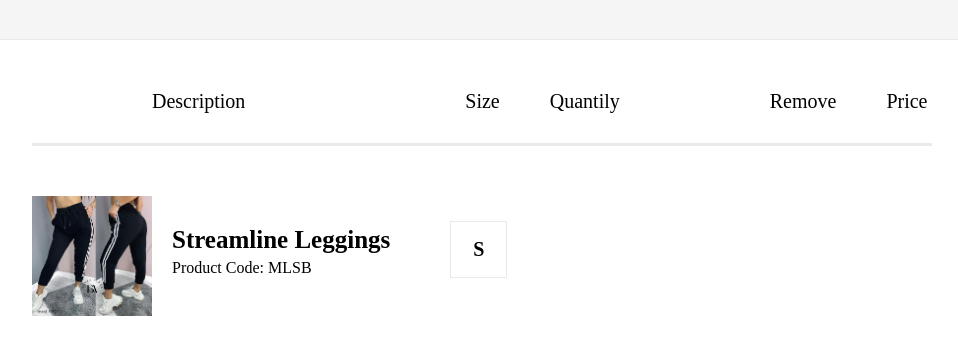
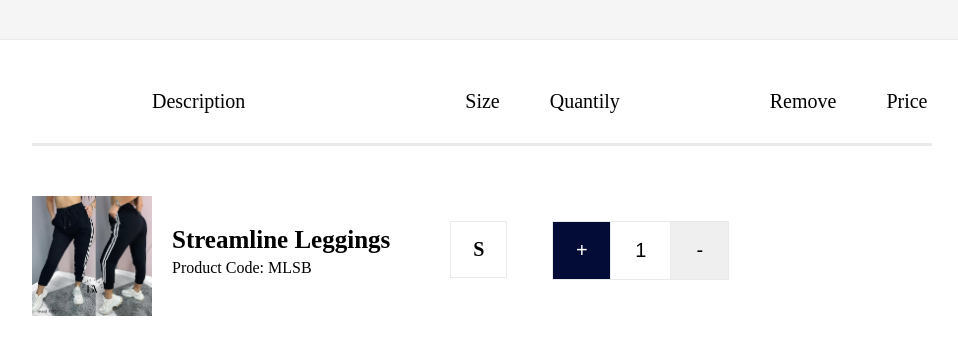
Before and after one commit to lifelsbeautiful/web-development-course1, a plain HTML site: page lw3/task1/index.html in a window 1280 px wide. Shown: the part 139-494 px from the top of the page, without its empty margins (158-1116 px from the left). Drawn offline with Linux system fonts and the light colour scheme.

Commit message:
delete js, add button + and -

```diff
--- a/lw3/task1/index.html
+++ b/lw3/task1/index.html
@@ -26,6 +26,15 @@
         <div class="code-product">Product Code: MLSB</div>
       </div>
       <div class="size-product">S</div>
+      <div class="quantity">
+        <button class="plus-btn" type="button" name="button">
+          +
+        </button>
+        <input class="num-goods" type="text" name="name" value="1">
+        <button class="minus-btn" type="button" name="button">
+          -
+        </button>
+      </div>
     </div>
   </main>
 </body>
--- a/lw3/task1/styles.css
+++ b/lw3/task1/styles.css
@@ -73,3 +73,35 @@ body {
   font-weight: bold;
   margin: 45px 0 0 60px;
 }
+.plus-btn {
+  height: 59px;
+  width: 59px;
+  border: 1px solid rgb(234, 234, 234);
+  text-align: center;
+  line-height: 55px;
+  font-size: 20px;
+  margin: 45px 0 0 45px;
+  background-color: rgb(3, 12, 55);
+  color: white;
+  outline: none;
+}
+.num-goods {
+  height: 55px;
+  width: 55px;
+  border: 1px solid rgb(234, 234, 234);
+  text-align: center;
+  line-height: 55px;
+  font-size: 20px;
+  margin: 45px -5px;
+  outline: none;
+}
+.minus-btn {
+  height: 59px;
+  width: 59px;
+  border: 1px solid rgb(234, 234, 234);
+  text-align: center;
+  line-height: 55px;
+  font-size: 20px;
+  margin-top: 45px;
+  outline: none;
+}
```
Also changed, not shown: lw3/task1/main.js (deleted).
